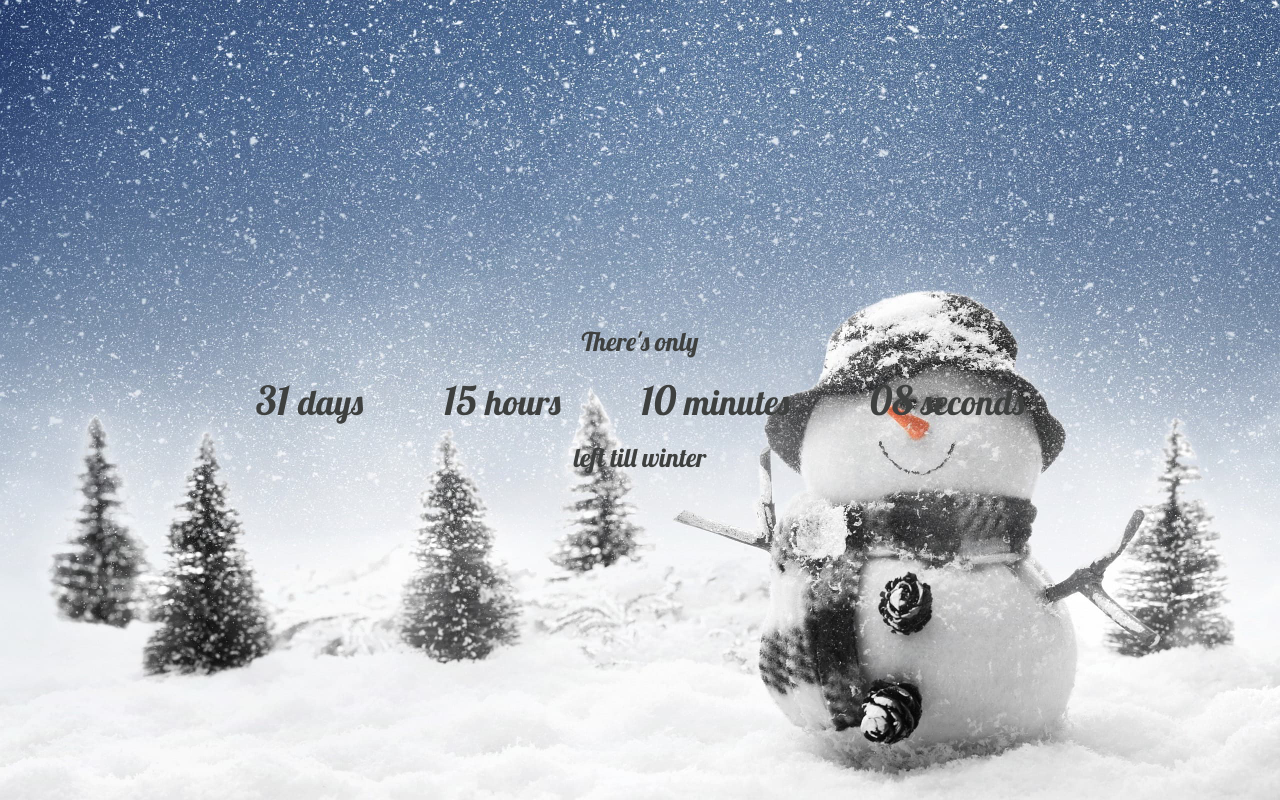
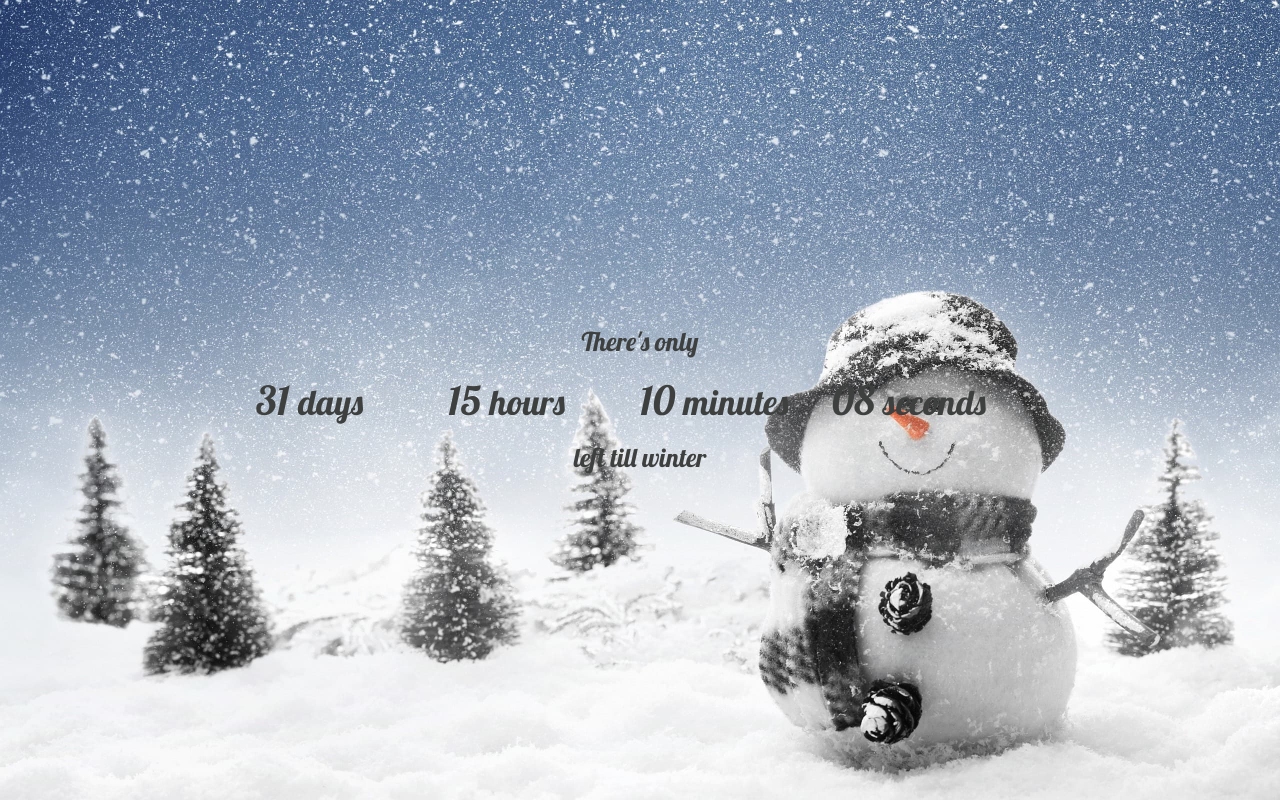
Before and after one commit to vik-art/goit-js-hw-11-timer, a plain HTML site: page index.html in a window 1280 px wide. Drawn offline with nearby package versions, Linux system fonts and the light colour scheme.

Commit message:
set width of flex-elements

```diff
--- a/styles.css
+++ b/styles.css
@@ -30,6 +30,9 @@ p {
   margin-top: 20px;
   margin-bottom: 20px;
 }
+.field {
+  width: calc(100% / 4);
+}
 .label {
   font-size: 35px;
 }
```
